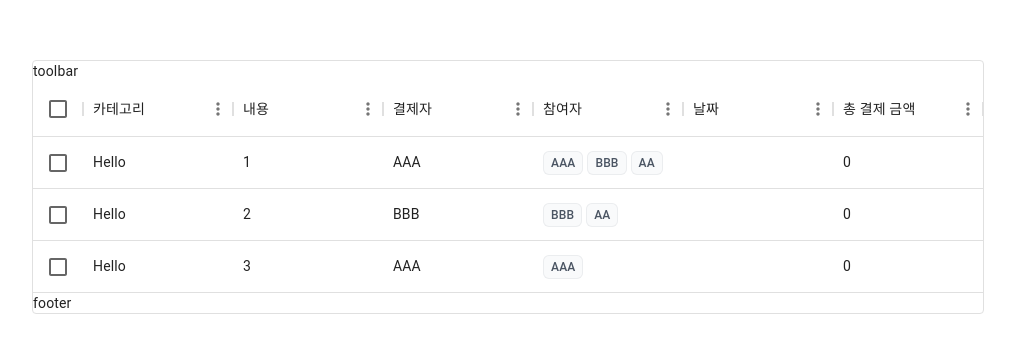
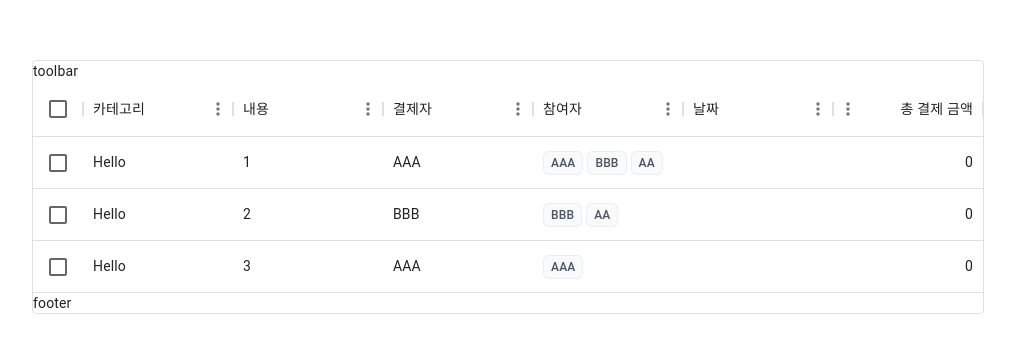
Before and after one commit to hackurity01/dutch-pay-calculator, a React (Vite) app: page / in a window 1280 px wide. Shown: the part 213-566 px from the top of the page, without its empty margins (132-1147 px from the left). Built offline with nearby package versions, Linux system fonts and the light colour scheme.

Commit message:
결제 금액 입력 기능 구현

```diff
--- a/src/components/PaymentList/index.tsx
+++ b/src/components/PaymentList/index.tsx
@@ -1,4 +1,10 @@
-import { DataGrid, GridColDef, GridRenderCellParams, GridRowModel } from '@mui/x-data-grid';
+import {
+  DataGrid,
+  GridColDef,
+  GridRenderCellParams,
+  GridRowModel,
+  GridValueSetterParams,
+} from '@mui/x-data-grid';
 import Tag from '../Tag';
 import { useMemo, useState } from 'react';
 import { Payment } from '../../types';
@@ -44,8 +50,22 @@ const columns: GridColDef[] = [
     renderCell: renderParticipant,
     renderEditCell: renderParticipantSelectorCell,
   },
-  { field: 'date', headerName: '날짜', width: 150 },
-  { field: 'totalAmount', headerName: '총 결제 금액', width: 150 },
+  { field: 'date', headerName: '날짜', width: 150, editable: true },
+  {
+    field: 'totalAmount',
+    headerName: '총 결제 금액',
+    width: 150,
+    align: 'right',
+    headerAlign: 'right',
+    editable: true,
+    renderCell: (params) => {
+      return params.value.toLocaleString('en-US');
+    },
+    valueSetter: (params) => {
+      const totalAmount = parseInt(params.value!);
+      return { ...params.row, totalAmount };
+    },
+  },
 ];
 
 const rows = [
```
